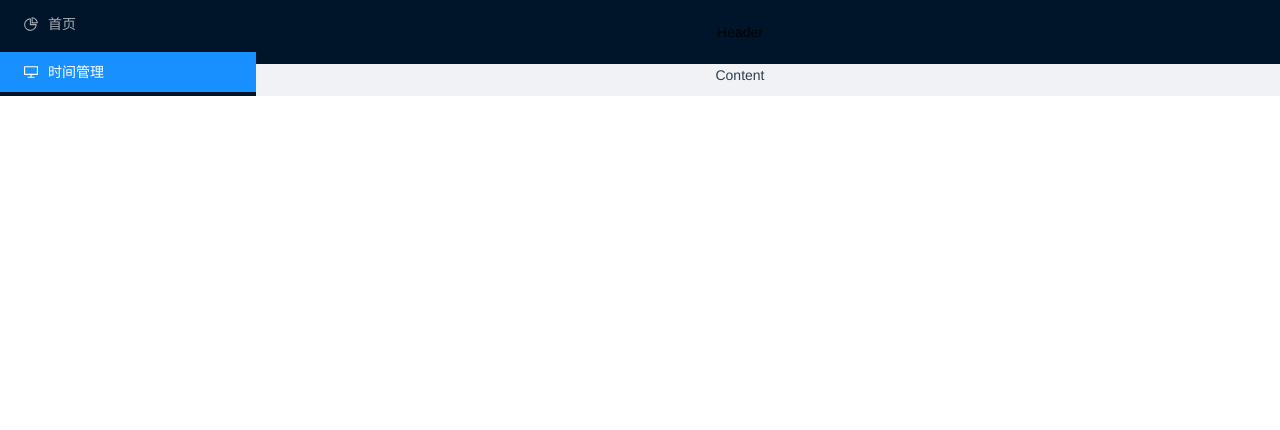
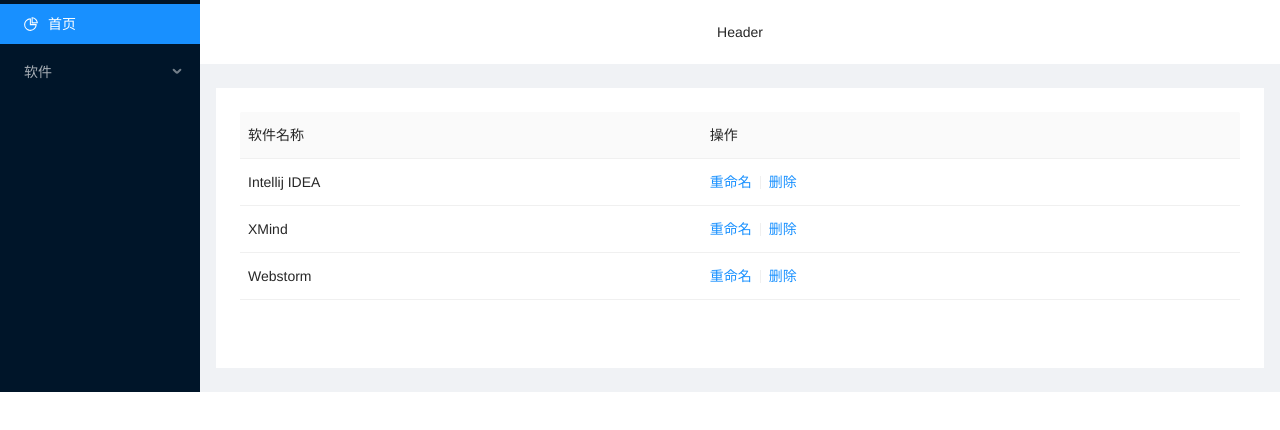
Before and after one commit to cn-zhangpeng/luanniao-ui, a Vue app: page /#/software/index in a window 1280 px wide. Shown: the top 430 px of the page. Built offline with nearby package versions, Linux system fonts and the light colour scheme.

Commit message:
添加软件管理页面。

```diff
--- a/package.json
+++ b/package.json
@@ -8,6 +8,7 @@
     "lint": "vue-cli-service lint"
   },
   "dependencies": {
+    "@ant-design/icons-vue": "^6.0.1",
     "ant-design-vue": "^2.2.0-beta.6",
     "core-js": "^3.6.5",
     "vue": "^3.1.2",
--- a/src/layout/Index.vue
+++ b/src/layout/Index.vue
@@ -1,62 +1,34 @@
 <template>
   <a-layout>
-    <a-layout-sider>
+    <a-layout-sider :collapsed="false" :trigger="null" collapsible>
       <LeftNavMenu></LeftNavMenu>
     </a-layout-sider>
     <a-layout>
-      <a-layout-header>Header</a-layout-header>
-      <a-layout-content>Content</a-layout-content>
+      <a-layout-header style="background: #fff; padding: 0">
+        Header
+      </a-layout-header>
+      <a-layout-content :style="{ margin: '24px 16px', padding: '24px', background: '#fff', minHeight: '280px' }" >
+        <router-view/>
+      </a-layout-content>
     </a-layout>
   </a-layout>
 </template>
 
-<script>
+<script lang="ts">
 import LeftNavMenu from './LeftNavMenu';
 
 export default {
-  name: 'Layout',
   components: {
     LeftNavMenu
+  },
+  data() {
+    return {};
+  },
+  methods: {
+
   }
 };
 </script>
+<style>
 
-<style>
-#components-layout-demo-basic .code-box-demo {
-  text-align: center;
-}
-#components-layout-demo-basic .ant-layout-header,
-#components-layout-demo-basic .ant-layout-footer {
-  color: #fff;
-  background: #7dbcea;
-}
-[data-theme='dark'] #components-layout-demo-basic .ant-layout-header {
-  background: #6aa0c7;
-}
-[data-theme='dark'] #components-layout-demo-basic .ant-layout-footer {
-  background: #6aa0c7;
-}
-#components-layout-demo-basic .ant-layout-footer {
-  line-height: 1.5;
-}
-#components-layout-demo-basic .ant-layout-sider {
-  color: #fff;
-  line-height: 120px;
-  background: #3ba0e9;
-}
-[data-theme='dark'] #components-layout-demo-basic .ant-layout-sider {
-  background: #3499ec;
-}
-#components-layout-demo-basic .ant-layout-content {
-  min-height: 120px;
-  color: #fff;
-  line-height: 120px;
-  background: rgba(16, 142, 233, 1);
-}
-[data-theme='dark'] #components-layout-demo-basic .ant-layout-content {
-  background: #107bcb;
-}
-#components-layout-demo-basic > .code-box-demo > .ant-layout + .ant-layout {
-  margin-top: 48px;
-}
 </style>
--- a/src/layout/LeftNavMenu.vue
+++ b/src/layout/LeftNavMenu.vue
@@ -1,67 +1,50 @@
 <template>
-  <div style="width: 256px">
+  <div>
     <a-menu
       mode="inline"
       theme="dark"
-      :inline-collapsed="collapsed"
-      :openKeys="openKeys"
-      :selectedKeys="selectedKeys"
+      :inline-collapsed="false"
+      v-model:selectedKeys="selectedKeys"
+      @click="handleSelect"
     >
-      <a-menu-item key="1">
+      <a-menu-item key="dashboard">
         <PieChartOutlined />
         <span>首页</span>
       </a-menu-item>
-      <a-menu-item key="2">
-        <DesktopOutlined />
-        <span>时间管理</span>
-      </a-menu-item>
+      <a-sub-menu key="software" title="软件">
+        <a-menu-item key="software">
+          <DesktopOutlined />
+          <span>软件管理</span>
+        </a-menu-item>
+        <a-menu-item key="software-use-time">
+          <DesktopOutlined />
+          <span>时间统计</span>
+        </a-menu-item>
+      </a-sub-menu>
     </a-menu>
   </div>
 </template>
 <script lang="ts">
-import { defineComponent, reactive, toRefs, watch } from 'vue';
 import {
-  MenuFoldOutlined,
-  MenuUnfoldOutlined,
   PieChartOutlined,
-  MailOutlined,
-  DesktopOutlined,
-  InboxOutlined,
-  AppstoreOutlined
+  DesktopOutlined
 } from '@ant-design/icons-vue';
-export default defineComponent({
-  setup() {
-    const state = reactive({
-      collapsed: false,
-      selectedKeys: ['2'],
-      openKeys: ['sub1'],
-      preOpenKeys: ['sub1']
-    });
 
-    watch(
-      () => state.openKeys,
-      (val, oldVal) => {
-        state.preOpenKeys = oldVal;
-      }
-    );
-    const toggleCollapsed = () => {
-      state.collapsed = !state.collapsed;
-      state.openKeys = state.collapsed ? [] : state.preOpenKeys;
-    };
-
+export default {
+  components: {
+    PieChartOutlined,
+    DesktopOutlined
+  },
+  data() {
     return {
-      ...toRefs(state),
-      toggleCollapsed
+      selectedKeys: ['dashboard']
     };
   },
-  components: {
-    MenuFoldOutlined,
-    MenuUnfoldOutlined,
-    PieChartOutlined,
-    MailOutlined,
-    DesktopOutlined,
-    InboxOutlined,
-    AppstoreOutlined
+  methods: {
+    handleSelect({item, key}) {
+      console.log(key);
+      this.$router.push({name: key});
+    }
   }
-});
+};
 </script>
--- a/src/router/index.js
+++ b/src/router/index.js
@@ -1,25 +1,45 @@
-import { createRouter, createWebHistory } from 'vue-router';
+import { createRouter, createWebHashHistory } from 'vue-router';
 
 const Layout = () => import('../layout/Index');
 
+const Software = () => import('../views/software/Software');
+const SoftwareUseTime = () => import('../views/software/UseTime');
+
+const Dashboard = () => import('../views/dashboard/Dashboard');
+
 const routes = [
   {
-    path: '/',
-    name: 'Home',
-    component: Layout
+    path: '/software',
+    component: Layout,
+    children: [
+      {
+        path: 'index',
+        name: 'software',
+        component: Software
+      },
+      {
+        path: 'time',
+        name: 'software-use-time',
+        component: SoftwareUseTime
+      }
+    ]
   },
   {
-    path: '/about',
-    name: 'About',
-    // route level code-splitting
-    // this generates a separate chunk (about.[hash].js) for this route
-    // which is lazy-loaded when the route is visited.
-    component: () => import(/* webpackChunkName: "about" */ '../views/About.vue')
+    path: '/',
+    component: Layout,
+    redirect: '/dashboard',
+    children: [
+      {
+        path: 'dashboard',
+        name: 'dashboard',
+        component: Dashboard
+      }
+    ]
   }
 ];
 
 const router = createRouter({
-  history: createWebHistory(),
+  history: createWebHashHistory(),
   routes
 });
 
--- /dev/null
+++ b/src/views/dashboard/Dashboard.vue
@@ -0,0 +1,5 @@
+<template>
+  <div>
+    Dashboard
+  </div>
+</template>
--- /dev/null
+++ b/src/views/software/Software.vue
@@ -0,0 +1,61 @@
+<template>
+  <a-table
+    class="ant-table-striped"
+    size="middle"
+    :columns="columns"
+    :data-source="data"
+    :pagination="false"
+  >
+    <template #action="{ record }">
+      <a href="javascript:void(0)" @click="renameSoftware(record.key)">重命名</a>
+      <a-divider type="vertical" />
+      <a href="javascript:void(0)" @click="deleteSoftware(record.key)">删除</a>
+    </template>
+  </a-table>
+</template>
+
+<script>
+const columns = [
+  { title: '软件名称', dataIndex: 'name' },
+  { title: '操作', slots: { customRender: 'action' } }
+];
+
+const data = [
+  {
+    key: '1',
+    name: 'Intellij IDEA'
+  },
+  {
+    key: '2',
+    name: 'XMind'
+  },
+  {
+    key: '3',
+    name: 'Webstorm'
+  }
+];
+
+export default {
+  data() {
+    return {
+      data,
+      columns
+    };
+  },
+
+  methods: {
+    renameSoftware(id) {
+      console.log('rename: ' + id);
+    },
+    deleteSoftware(id) {
+      console.log('delete: ' + id);
+    }
+  }
+};
+</script>
+
+<style scoped>
+.editable-row-operations a {
+  margin-right: 8px;
+}
+</style>
--- /dev/null
+++ b/src/views/software/UseTime.vue
@@ -0,0 +1,22 @@
+<template>
+
+</template>
+
+<script>
+
+export default {
+  data() {
+    return {
+
+    };
+  },
+
+  methods: {
+
+  }
+};
+</script>
+
+<style scoped>
+
+</style>
```
Also changed, not shown: 1 other file (tests, documents, lock files or other folders).
